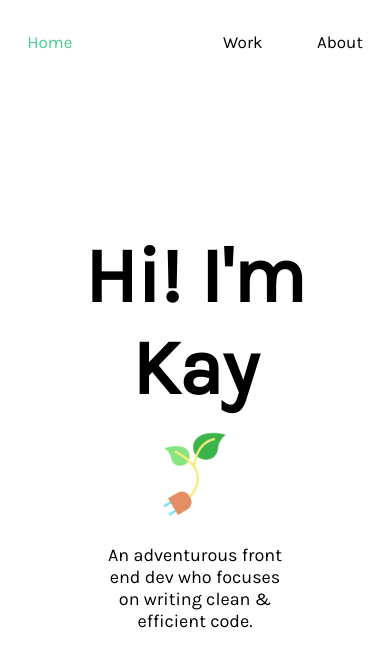
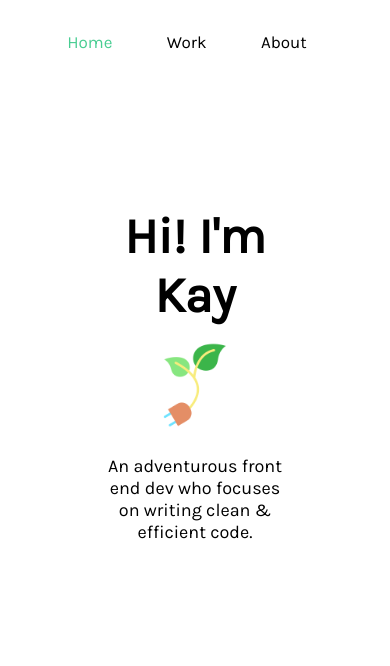
Before and after one commit to kaylalarson1990/Portfolio, a React (Create React App) app: page / in a window 390 px wide. Shown: the top 666 px of the page. Built offline with nearby package versions, Linux system fonts and the light colour scheme.

Commit message:
Make responsive

```diff
--- a/src/Work.jsx
+++ b/src/Work.jsx
@@ -6,21 +6,21 @@ import Jeopardy from "./images/Jeopardy.png";
 
 const Work = () => {
   return (
-    <section class="grid-container">
+    <section className="grid-container">
       <article className="location-listing">
         <a
           className="location-title"
           href="https://github.com/kaylalarson1990/Magic_Harry"
           target="blank"
         >
-          <p>
+          <article>
             <h2>Magic Harry</h2>
             <ul>
               <li>React/Redux</li>
               <li>Jest/Enzyme</li>
             </ul>
             <p className="github">Click to view github repo.</p>
-          </p>
+          </article>
         </a>
         <a href="https://github.com/kaylalarson1990/Magic_Harry" target="blank">
           <img
@@ -36,14 +36,14 @@ const Work = () => {
           href="https://github.com/kaylalarson1990/movie-tracker"
           target="blank"
         >
-          <p>
+          <article>
             <h2>Movie Tracker</h2>
             <ul>
               <li>React/Redux</li>
               <li>Jest/Enzyme</li>
             </ul>
             <p className="github">Click to view github repo.</p>
-          </p>
+          </article>
         </a>
         <a
           href="https://github.com/kaylalarson1990/movie-tracker"
@@ -62,14 +62,14 @@ const Work = () => {
           href="https://github.com/kaylalarson1990/LightSide"
           target="blank"
         >
-          <p>
+          <article>
             <h2>Light Side</h2>
             <ul>
               <li>React</li>
               <li>Jest/Enzyme</li>
             </ul>
             <p className="github">Click to view github repo.</p>
-          </p>
+          </article>
         </a>
         <a href="https://github.com/kaylalarson1990/LightSide" target="blank">
           <img
@@ -85,14 +85,14 @@ const Work = () => {
           href="https://github.com/kaylalarson1990/Jeopardy"
           target="blank"
         >
-          <p>
+          <article>
             <h2>Jeopardy</h2>
             <ul>
               <li>Javascript/Jquery</li>
               <li>Mocha/Chai</li>
             </ul>
             <p className="github">Click to view github repo.</p>
-          </p>
+          </article>
         </a>
         <a href="https://github.com/kaylalarson1990/Jeopardy" target="blank">
           <img src={Jeopardy} alt="jeopardy project" className="project-img" />
--- a/src/index.css
+++ b/src/index.css
@@ -208,4 +208,33 @@ p {
   h3 {
     font-size: 35px;
   }
+
+  h1 {
+    font-size: 50px;
+  }
+
+  .grid-container {
+    display: flex;
+    flex-direction: column;
+    padding: 0;
+  }
+
+  .location-listing {
+    margin: 20px 0;
+  }
+
+  .location-listing:hover .location-title {
+    opacity: 0;
+  }
 }
+
+@media (max-width: 400px) {
+  nav ul li:first-child {
+    margin-right: 0;
+    text-align: center
+  }
+
+  nav ul {
+    padding-left: 40px;
+  }
+}
```
